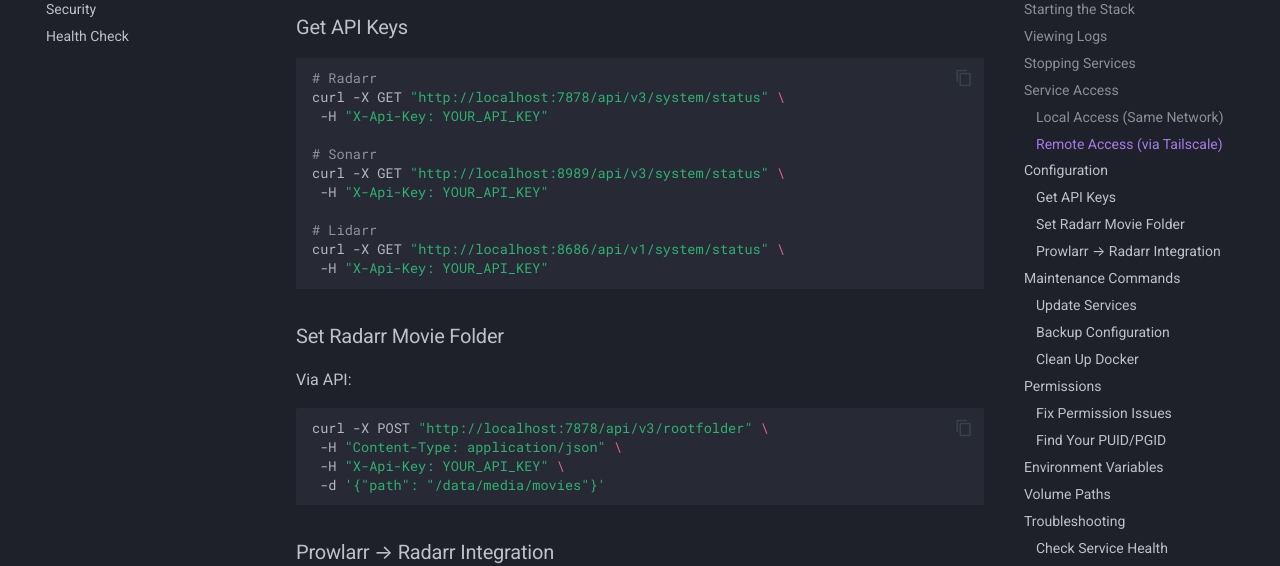
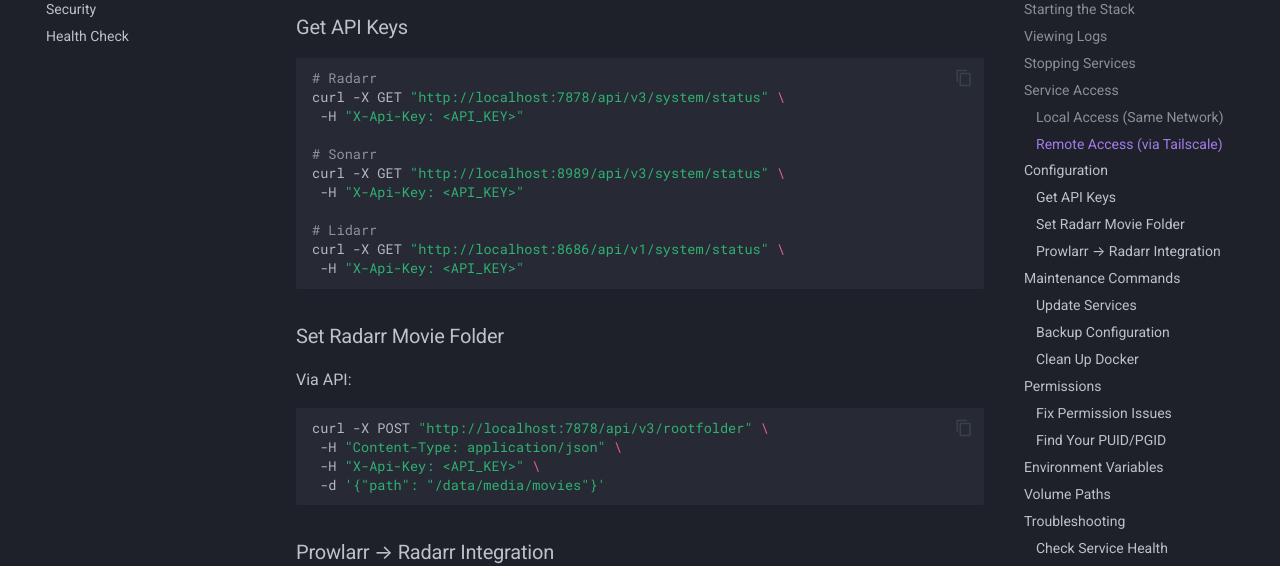
Before and after one commit to SmartMur/smartmur-homelab-media, an MkDocs documentation site: the page built from docs/reference/quickref.md, in a window 1280 px wide and 900 px high, scrolled down 2344 px. Shown: the part 153-719 px from the top of the window. Built offline with MkDocs 1.6.1 and Material for MkDocs 9.7.7, drawn with Linux system fonts in a browser that asks for light colours; comment, search, counter and statistics services are not loaded.

Commit message:
Sanitize secret-like content and harden secret scanning (#5)
Co-authored-by: SmartMur <SmartMur@users.noreply.github.com>

````diff
--- a/docs/reference/quickref.md
+++ b/docs/reference/quickref.md
@@ -96,15 +96,15 @@ Replace `YOUR_HOSTNAME` with your Tailscale hostname (e.g., `my-server.tail12345
 ```bash
 # Radarr
 curl -X GET "http://localhost:7878/api/v3/system/status" \
- -H "X-Api-Key: YOUR_API_KEY"
+ -H "X-Api-Key: <API_KEY>"
 
 # Sonarr
 curl -X GET "http://localhost:8989/api/v3/system/status" \
- -H "X-Api-Key: YOUR_API_KEY"
+ -H "X-Api-Key: <API_KEY>"
 
 # Lidarr
 curl -X GET "http://localhost:8686/api/v1/system/status" \
- -H "X-Api-Key: YOUR_API_KEY"
+ -H "X-Api-Key: <API_KEY>"
 ```
 
 ### Set Radarr Movie Folder
@@ -113,7 +113,7 @@ Via API:
 ```bash
 curl -X POST "http://localhost:7878/api/v3/rootfolder" \
  -H "Content-Type: application/json" \
- -H "X-Api-Key: YOUR_API_KEY" \
+ -H "X-Api-Key: <API_KEY>" \
  -d '{"path": "/data/media/movies"}'
 ```
 
````
Also changed, not shown: QUICKREF.md (+4 -4 lines).
